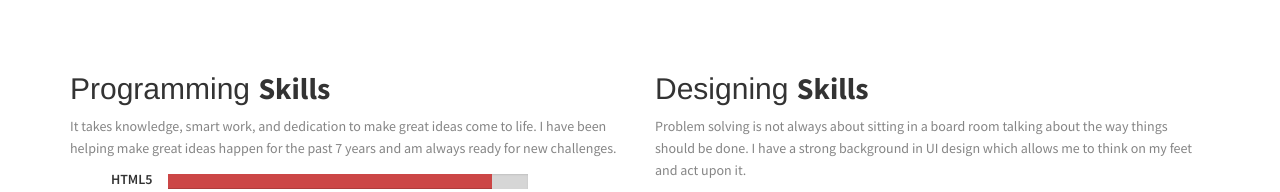
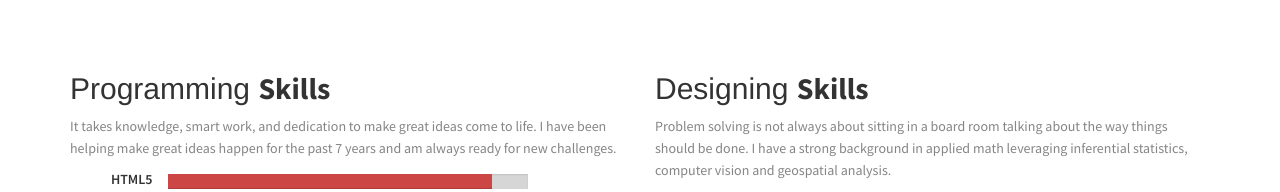
Before and after one commit to maxfieldeland64/maxfield64.github.io, a plain HTML site: page index.html in a window 1280 px wide. Shown: the part 1850-2042 px from the top of the page. Drawn offline with Linux system fonts and the light colour scheme.

Commit message:
Update index.html

```diff
--- a/index.html
+++ b/index.html
@@ -209,7 +209,7 @@
                 <div class="col-sm-6">
                     <h2>Designing <strong>Skills</strong></h2>
                     <p class="mrgBtm20">
-                        Problem solving is not always about sitting in a board room talking about the way things should be done. I have a strong background in UI design which allows me to think on my feet and act upon it.
+                        Problem solving is not always about sitting in a board room talking about the way things should be done. I have a strong background in applied math leveraging inferential statistics, computer vision and geospatial analysis.
 
                     </p>
                     <div class="row">
```
